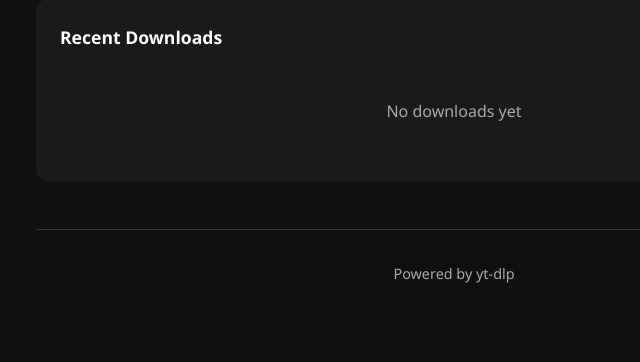
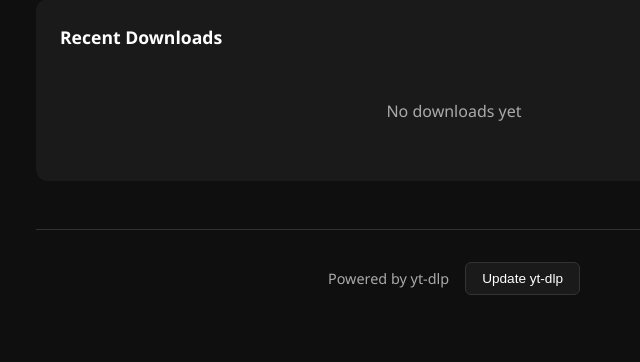
Before and after one commit to swin0420/yt-download, a Flask app: page / in a window 1280 px wide. Shown: the part 282-644 px from the top of the page, without its empty margins (186-826 px from the left). Run offline with Flask 3, Linux system fonts and the light colour scheme; data that the repository does not hold is empty; some libraries are stand-ins or nearby versions.

Commit message:
Add yt-dlp update button to handle YouTube API changes
When YouTube cracks down on older yt-dlp versions, users can now
click the update button in the footer to upgrade via pip. Shows
current version and update progress.

Co-Authored-By: Claude Opus 4.5 <noreply@anthropic.com>

```diff
--- a/app.py
+++ b/app.py
@@ -318,6 +318,59 @@ def list_downloads():
     return jsonify({"files": files})
 
 
+@app.route("/ytdlp-version")
+def ytdlp_version():
+    """Get current yt-dlp version"""
+    return jsonify({"version": yt_dlp.version.__version__})
+
+
+@app.route("/update-ytdlp", methods=["POST"])
+def update_ytdlp():
+    """Update yt-dlp to the latest version"""
+    import subprocess
+    import sys
+
+    try:
+        old_version = yt_dlp.version.__version__
+
+        # Run pip upgrade
+        result = subprocess.run(
+            [sys.executable, "-m", "pip", "install", "--upgrade", "yt-dlp"],
+            capture_output=True,
+            text=True,
+            timeout=120
+        )
+
+        if result.returncode != 0:
+            return jsonify({
+                "success": False,
+                "error": result.stderr or "Update failed"
+            }), 500
+
+        # Reload yt_dlp to get new version
+        import importlib
+        importlib.reload(yt_dlp.version)
+        new_version = yt_dlp.version.__version__
+
+        return jsonify({
+            "success": True,
+            "old_version": old_version,
+            "new_version": new_version,
+            "message": f"Updated from {old_version} to {new_version}" if old_version != new_version else "Already up to date"
+        })
+
+    except subprocess.TimeoutExpired:
+        return jsonify({
+            "success": False,
+            "error": "Update timed out"
+        }), 500
+    except Exception as e:
+        return jsonify({
+            "success": False,
+            "error": str(e)
+        }), 500
+
+
 def get_local_ip():
     """Get the local IP address for network access"""
     import socket
--- a/static/youtube.css
+++ b/static/youtube.css
@@ -492,6 +492,41 @@ footer {
     font-size: 0.9rem;
 }
 
+.footer-content {
+    display: flex;
+    justify-content: center;
+    align-items: center;
+    gap: 1rem;
+    flex-wrap: wrap;
+}
+
+#ytdlp-version {
+    color: var(--text-secondary);
+    font-size: 0.85rem;
+}
+
+.btn-update {
+    padding: 0.5rem 1rem;
+    font-size: 0.85rem;
+    font-weight: 500;
+    border: 1px solid var(--border-color);
+    border-radius: 6px;
+    background: var(--surface-color);
+    color: var(--text-color);
+    cursor: pointer;
+    transition: all 0.2s;
+}
+
+.btn-update:hover:not(:disabled) {
+    border-color: var(--primary-color);
+    background: var(--surface-hover);
+}
+
+.btn-update:disabled {
+    opacity: 0.6;
+    cursor: not-allowed;
+}
+
 /* Responsive Design */
 @media (max-width: 768px) {
     .container {
--- a/static/youtube.js
+++ b/static/youtube.js
@@ -20,6 +20,7 @@ document.addEventListener('DOMContentLoaded', function() {
     // Initialize
     loadDownloads();
     initTheme();
+    loadYtdlpVersion();
 
     // Event Listeners
     fetchBtn.addEventListener('click', fetchVideoInfo);
@@ -29,6 +30,12 @@ document.addEventListener('DOMContentLoaded', function() {
         }
     });
     themeToggle.addEventListener('click', toggleTheme);
+
+    // Update yt-dlp button
+    const updateBtn = document.getElementById('update-ytdlp-btn');
+    if (updateBtn) {
+        updateBtn.addEventListener('click', updateYtdlp);
+    }
 
     // Format button clicks
     document.querySelectorAll('.format-btn').forEach(btn => {
@@ -298,4 +305,47 @@ document.addEventListener('DOMContentLoaded', function() {
         localStorage.setItem('theme', isLight ? 'light' : 'dark');
         themeIcon.innerHTML = isLight ? '&#9790;' : '&#9788;'; // Moon or Sun
     }
+
+    // Load yt-dlp version
+    async function loadYtdlpVersion() {
+        try {
+            const response = await fetch('/ytdlp-version');
+            const data = await response.json();
+            const versionSpan = document.getElementById('ytdlp-version');
+            if (versionSpan && data.version) {
+                versionSpan.textContent = `v${data.version}`;
+            }
+        } catch (error) {
+            console.error('Failed to load yt-dlp version:', error);
+        }
+    }
+
+    // Update yt-dlp
+    async function updateYtdlp() {
+        const btn = document.getElementById('update-ytdlp-btn');
+        const textSpan = btn.querySelector('.update-text');
+        const loadingSpan = btn.querySelector('.update-loading');
+
+        btn.disabled = true;
+        textSpan.classList.add('hidden');
+        loadingSpan.classList.remove('hidden');
+
+        try {
+            const response = await fetch('/update-ytdlp', { method: 'POST' });
+            const data = await response.json();
+
+            if (data.success) {
+                alert(data.message);
+                loadYtdlpVersion();
+            } else {
+                alert('Update failed: ' + (data.error || 'Unknown error'));
+            }
+        } catch (error) {
+            alert('Update failed: ' + error.message);
+        } finally {
+            btn.disabled = false;
+            textSpan.classList.remove('hidden');
+            loadingSpan.classList.add('hidden');
+        }
+    }
 });
--- a/templates/youtube.html
+++ b/templates/youtube.html
@@ -145,7 +145,13 @@
         </main>
 
         <footer>
-            <p>Powered by yt-dlp</p>
+            <div class="footer-content">
+                <p>Powered by yt-dlp <span id="ytdlp-version"></span></p>
+                <button id="update-ytdlp-btn" class="btn-update" title="Update yt-dlp">
+                    <span class="update-text">Update yt-dlp</span>
+                    <span class="update-loading hidden">Updating...</span>
+                </button>
+            </div>
         </footer>
     </div>
 
```
Also changed, not shown: CLAUDE.md (+5 -2 lines).
